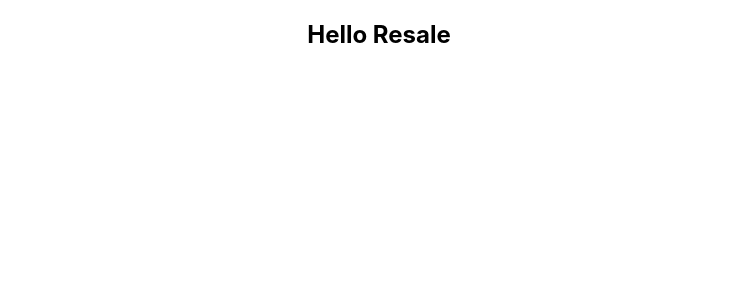
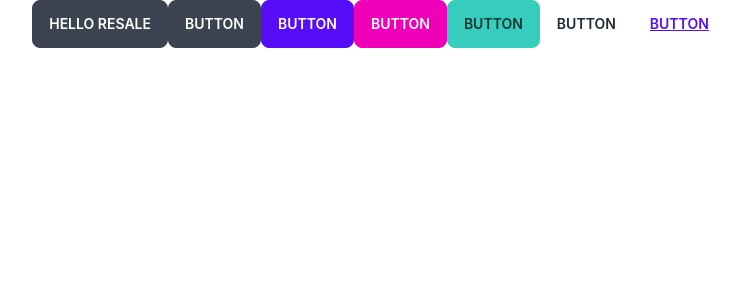
Before and after one commit to rana-web-dev/Used-Products-Sell-Website, a React (Create React App) app: page / in a window 1280 px wide. Shown: the top 300 px of the page, without its empty margins (261-1001 px from the left). Built offline with nearby package versions, Linux system fonts and the light colour scheme.

Commit message:
Add tailwindcss and daisyui

```diff
--- a/package.json
+++ b/package.json
@@ -6,6 +6,7 @@
     "@testing-library/jest-dom": "^5.16.5",
     "@testing-library/react": "^13.4.0",
     "@testing-library/user-event": "^13.5.0",
+    "daisyui": "^2.41.0",
     "react": "^18.2.0",
     "react-dom": "^18.2.0",
     "react-scripts": "5.0.1",
@@ -34,5 +35,10 @@
       "last 1 firefox version",
       "last 1 safari version"
     ]
+  },
+  "devDependencies": {
+    "autoprefixer": "^10.4.13",
+    "postcss": "^8.4.19",
+    "tailwindcss": "^3.2.4"
   }
 }
--- /dev/null
+++ b/postcss.config.js
@@ -0,0 +1,6 @@
+module.exports = {
+  plugins: {
+    tailwindcss: {},
+    autoprefixer: {},
+  },
+}
--- a/src/App.js
+++ b/src/App.js
@@ -3,7 +3,13 @@ import './App.css';
 function App() {
   return (
     <div className="App">
-      <h2>Hello Resale</h2>
+      <h2 className='btn'>Hello Resale</h2>
+      <button className="btn">Button</button>
+<button className="btn btn-primary">Button</button>
+<button className="btn btn-secondary">Button</button>
+<button className="btn btn-accent">Button</button>
+<button className="btn btn-ghost">Button</button>
+<button className="btn btn-link">Button</button>
     </div>
   );
 }
--- a/src/index.css
+++ b/src/index.css
@@ -1,3 +1,7 @@
+@tailwind base;
+@tailwind components;
+@tailwind utilities;
+
 body {
   margin: 0;
   font-family: -apple-system, BlinkMacSystemFont, 'Segoe UI', 'Roboto', 'Oxygen',
--- /dev/null
+++ b/tailwind.config.js
@@ -0,0 +1,10 @@
+/** @type {import('tailwindcss').Config} */
+module.exports = {
+  content: [
+    "./src/**/*.{js,jsx,ts,tsx}",
+  ],
+  theme: {
+    extend: {},
+  },
+  plugins: [require("daisyui")],
+}
```
Also changed, not shown: 1 other file (tests, documents, lock files or other folders).
